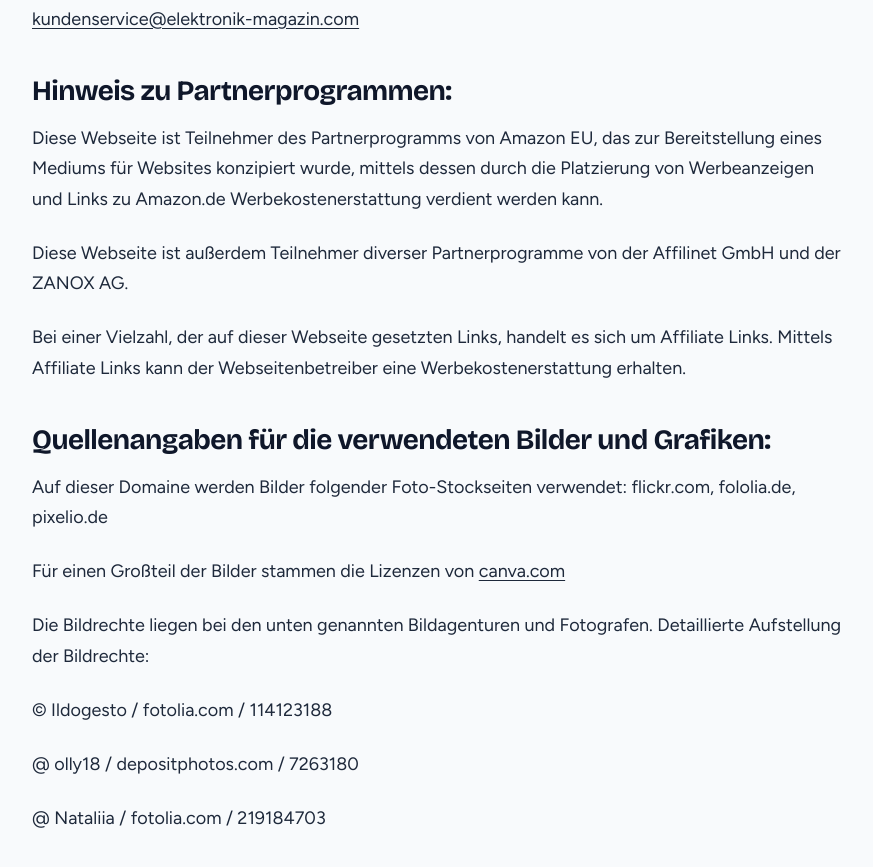
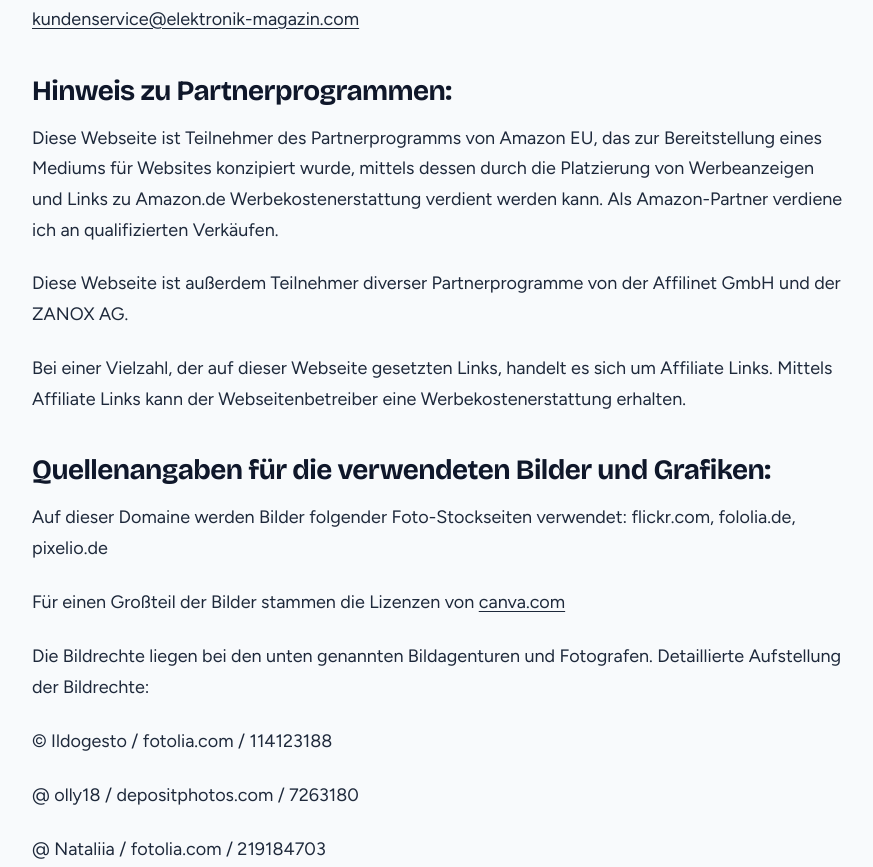
Before and after one commit to MediaSolutionsB/elektronik-magazin-com, an Astro site: page /impressum in a window 1280 px wide. Shown: the part 980-1847 px from the top of the page, without its empty margins (202-1075 px from the left). Built offline with nearby package versions, Linux system fonts and the light colour scheme; Astro itself is replaced by a stand-in of ours.

Commit message:
Update Disclaimer: Vereinheitlichung Partnerprogramm-Hinweis in Footer und Impressum

```diff
--- a/src/layouts/Base.astro
+++ b/src/layouts/Base.astro
@@ -133,7 +133,7 @@ const year = new Date().getFullYear();
         </div>
         <div class="em-footer-bottom">
           <span>&copy; {year} {site.name}. Alle Rechte vorbehalten.</span>
-          <span>Links zu Händlern sind Partnerlinks. Kaufst du darüber ein, erhalten wir eine kleine Provision. Dein Preis ändert sich dadurch nicht. Als Amazon-Partner verdiene ich an qualifizierten Verkäufen.</span>
+          <span>Als Amazon-Partner verdiene ich an qualifizierten Verkäufen. Links zu Händlern sind Partnerlinks. Kaufst du darüber ein, erhalten wir eine kleine Provision. Dein Preis ändert sich dadurch nicht.</span>
         </div>
       </div>
     </footer>
--- a/src/pages/impressum.astro
+++ b/src/pages/impressum.astro
@@ -32,7 +32,7 @@ Email: info[@]elektronik-magazin.com</p>
 <h2>Kundenservice Kontaktmöglichkeiten:</h2>
 <p><a href="mailto:kundenservice@elektronik-magazin.com">kundenservice@elektronik-magazin.com</a></p>
 <h2>Hinweis zu Partnerprogrammen:</h2>
-<p>Diese Webseite ist Teilnehmer des Partnerprogramms von <span class="il">Amazon</span> EU, das zur Bereitstellung eines Mediums für Websites konzipiert wurde, mittels dessen durch die Platzierung von Werbeanzeigen und Links zu <span class="il">Amazon</span>.de Werbekostenerstattung verdient werden kann.</p>
+<p>Diese Webseite ist Teilnehmer des Partnerprogramms von Amazon EU, das zur Bereitstellung eines Mediums für Websites konzipiert wurde, mittels dessen durch die Platzierung von Werbeanzeigen und Links zu Amazon.de Werbekostenerstattung verdient werden kann. Als Amazon-Partner verdiene ich an qualifizierten Verkäufen.</p>
 <p>Diese Webseite ist außerdem Teilnehmer diverser Partnerprogramme von der Affilinet GmbH und der ZANOX AG.</p>
 <p>Bei einer Vielzahl, der auf dieser Webseite gesetzten Links, handelt es sich um Affiliate Links. Mittels Affiliate Links kann der Webseitenbetreiber eine Werbekostenerstattung erhalten.</p>
 <h2>Quellenangaben für die verwendeten Bilder und Grafiken:</h2>
```
